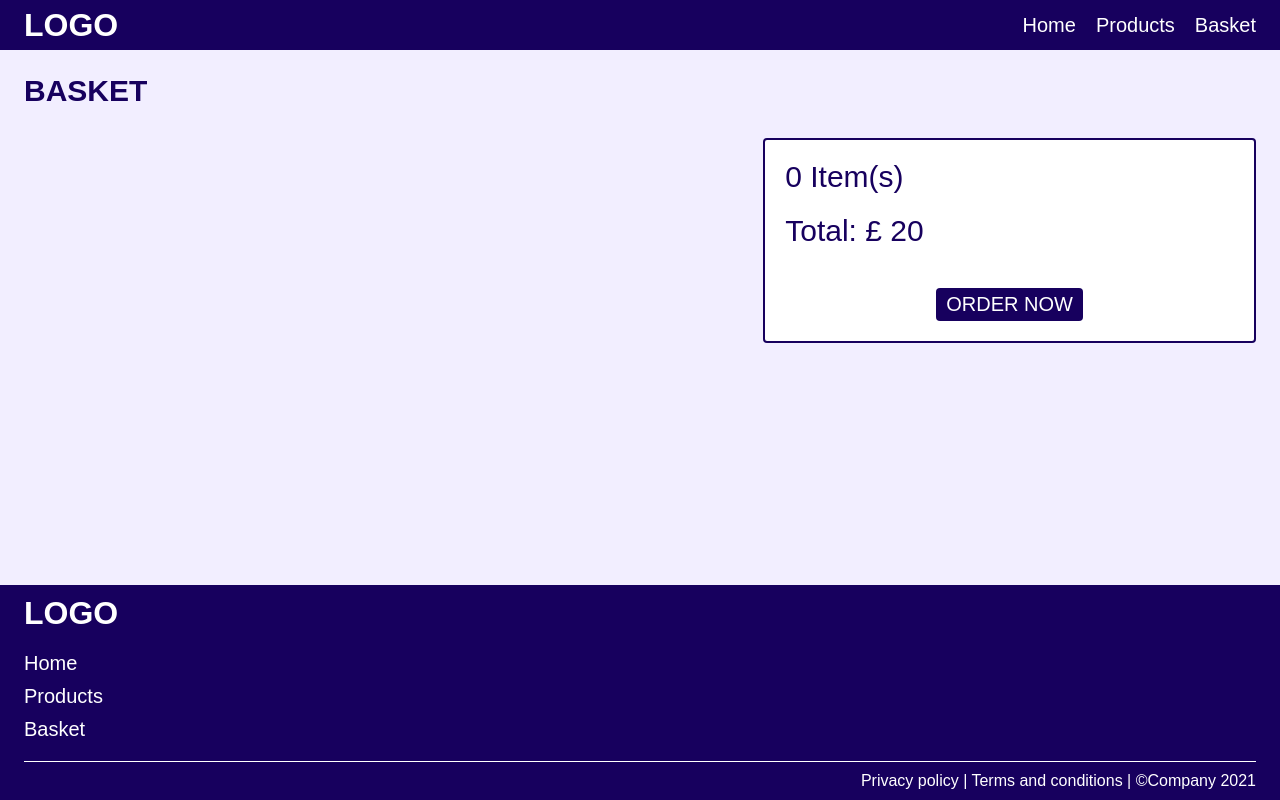
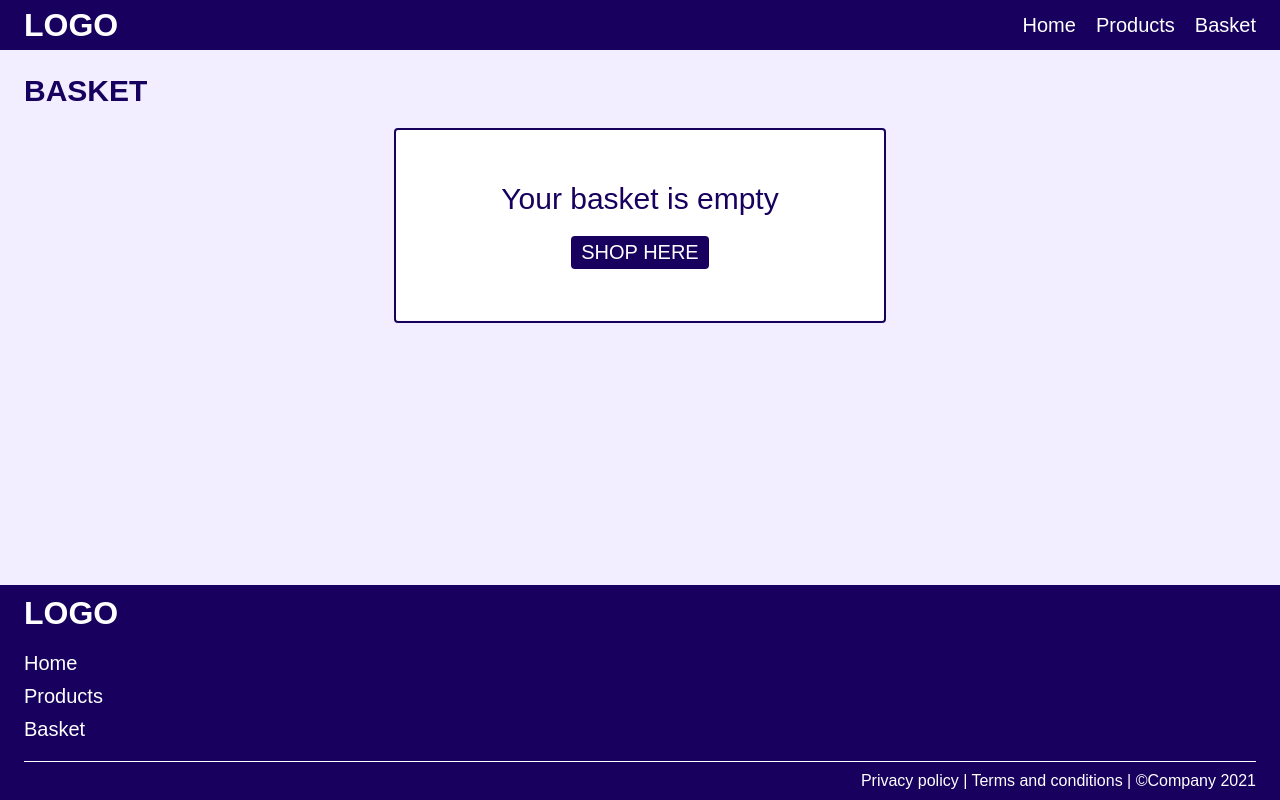
Before and after one commit to jarasmar/multi-page-react, a React (Create React App) app: page /basket in a window 1280 px wide. Built offline with nearby package versions, Linux system fonts and the light colour scheme.

Commit message:
Logic to handle empty basket

```diff
--- a/src/components/checkout.js
+++ b/src/components/checkout.js
@@ -1,10 +1,17 @@
 import React from 'react';
 
 function Checkout(props) {
+    const basketItems = props.basket;
+    console.log(basketItems)
+    let total = 0;
+    basketItems.forEach(item => {
+        total += item.price
+    });
+
     return (
         <div className="checkout">
             <div className="checkout-items">{ props.basket.length } Item(s)</div>
-            <div className="checkout-total">Total: £ 20</div>
+            <div className="checkout-total">Total: £ { total }</div>
             <button className="checkout-btn">Order Now</button>
         </div>
     )
--- a/src/pages/basket.js
+++ b/src/pages/basket.js
@@ -1,12 +1,16 @@
 import React from 'react';
+import { Link } from 'react-router-dom';
 import  BasketList from '../components/basketList'
 import  Checkout from '../components/checkout'
 
 function Basket(props) {
+    const basketQty = props.basket.length;
     return (
         <div className="page basket">
             <div className="header">Basket</div>
-            <div className="content">
+
+            { (basketQty > 0 )? (
+                <div className="full-basket">
                 <BasketList
                     basket={ props.basket }
                     onClick={ props.onClick }
@@ -14,8 +18,13 @@ function Basket(props) {
                 <Checkout
                     basket={ props.basket }
                 />
-            </div>
-
+                </div>
+            ) : (
+                <div className='empty-basket'>
+                    <span>Your basket is empty</span>
+                    <button><Link to='/products'>Shop Here</Link></button>
+                </div>
+            )}
         </div>
     )
 }
--- a/src/pages/home.js
+++ b/src/pages/home.js
@@ -1,10 +1,11 @@
 import React from 'react';
+import { Link } from 'react-router-dom';
 
 function Home() {
     return (
         <div className="page home">
             <span className="title">El Campo de Olmo</span>
-            <span className='subtitle'>Organic Farm</span>
+            <span className='subtitle'><Link to='/products'>Organic Farm</Link></span>
         </div>
     )
 }
--- a/src/styles/index.css
+++ b/src/styles/index.css
@@ -6,6 +6,28 @@
 
 body {
     font-family: sans-serif;
+}
+
+button {
+    width: fit-content;
+    margin-top: 20px;
+    padding: 5px 10px;
+
+    font-size: 20px;
+    text-transform: uppercase;
+    background-color: #17005e;
+    color: #fff;
+    border: none;
+    border-radius: 4px;
+}
+
+a {
+    color: #fff;
+    text-decoration: none;
+}
+
+ul {
+    list-style: none;
 }
 
 /* NAVIGATION */
@@ -76,10 +98,6 @@ body {
     font-size: 32px;
 }
 
-ul {
-    list-style: none;
-}
-
 ul li {
     margin: 10px;
     padding: 20px;
@@ -103,19 +121,6 @@ li .product-price {
     font-size: 20px;
     text-transform: uppercase;
     margin-top: 10px;
-}
-
-button {
-    width: fit-content;
-    margin-top: 20px;
-    padding: 5px 10px;
-
-    font-size: 20px;
-    text-transform: uppercase;
-    background-color: #17005e;
-    color: #fff;
-    border: none;
-    border-radius: 4px;
 }
 
 .products-list {
@@ -198,9 +203,26 @@ button {
     color: #fff;
 }
 
-.page.basket .content {
+.page.basket .full-basket {
     display: flex;
     flex-direction: row;
     justify-content: space-between;
     align-items: flex-start;
 }
+
+.page.basket .empty-basket {
+    display: flex;
+    flex-direction: column;
+    justify-content: center;
+    align-items: center;
+    margin: 0 auto;
+
+    height: 40%;
+    width: 40%;
+
+    background-color: #fff;
+    border: 2px solid #17005e;
+    border-radius: 4px;
+    font-size: 30px;
+    color: #17005e;
+}
```
